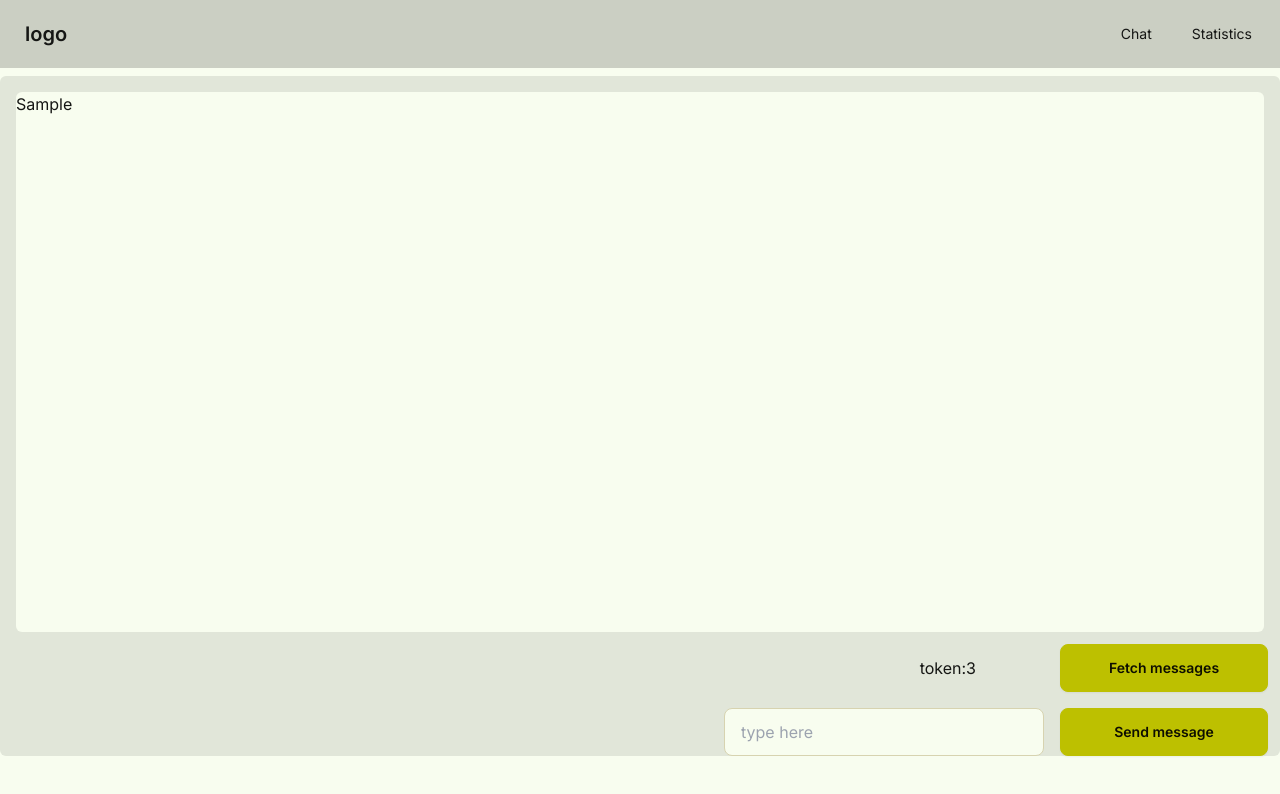
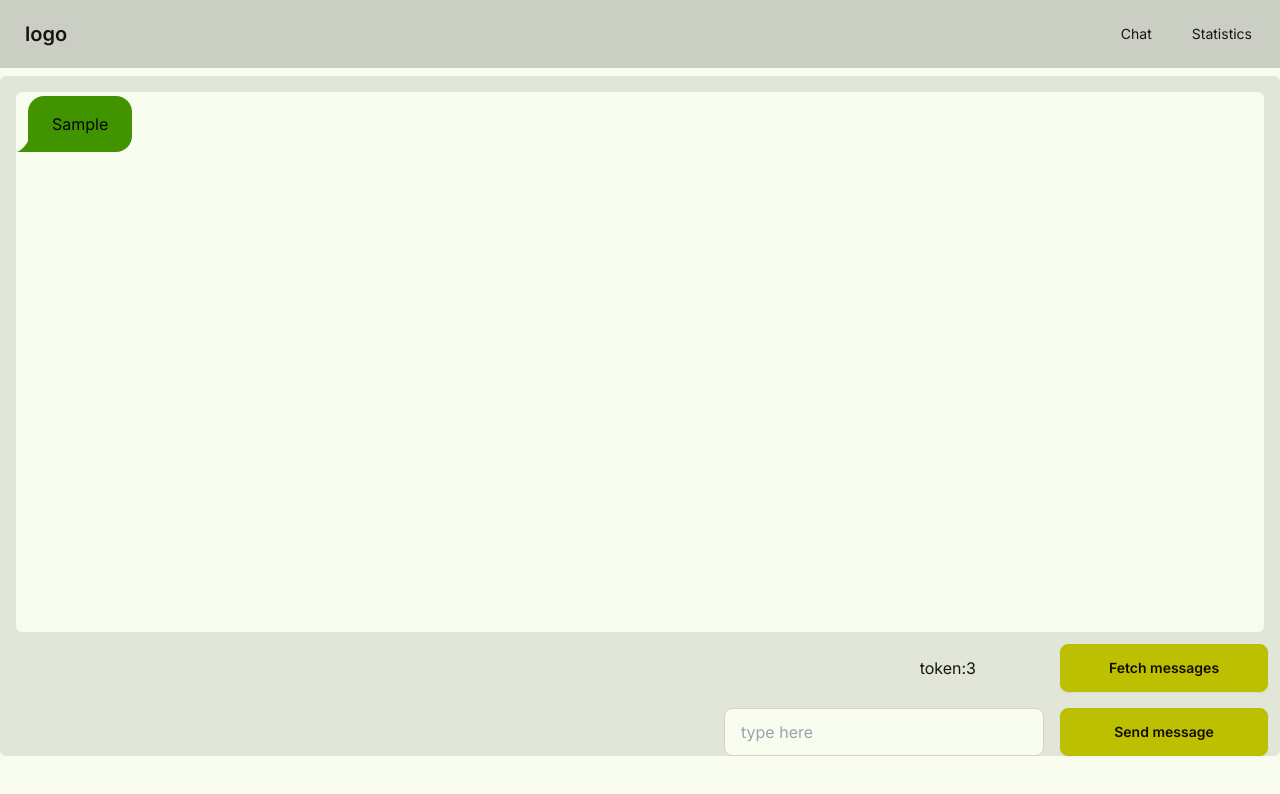
Before and after one commit to Infinite-Loopers2024/slow-chat-final, a Next.js app: page /chat in a window 1280 px wide. Both pictures are taken after typing "Sample" into the empty fields and a click on the button "Send message". Shown: the top 794 px of the page. Built offline with nearby package versions, Linux system fonts and the light colour scheme.

Commit message:
added chat bubble and maped over the messages
Co-authored-by: Mårten Söderlind <marten.soderlind@appliedtechnology.se>
Co-authored-by: Love <love.bellinder@gmail.com>
Co-authored-by: Ali <ali.mohseni05@yahoo.se>

```diff
--- a/src/ui/chat/chat.tsx
+++ b/src/ui/chat/chat.tsx
@@ -11,7 +11,7 @@ export default function ChatPage() {
   }
    return (
     <main className="container mx-auto pb-6 p-2 rounded-md bg-base-200 mt-2 h-[85lvh]">
-      <MessageBoard message={message} />
+      <MessageBoard messages={message} />
       <div className="flex items-center justify-end">
         <TokenCount />
       </div>
--- a/src/ui/chat/message-board.tsx
+++ b/src/ui/chat/message-board.tsx
@@ -1,10 +1,12 @@
 import React from "react";
+import Message from "./message";
 
-export default function MessageBoard({message}) {
+export default function MessageBoard({ messages }: { messages: string[] }) {
   return (
-    <div
-      id="message-placeholder"
-      className="h-5/6 bg-base-100 rounded-md m-2"
-    >{message}</div>
+    <div id="message-placeholder" className="h-5/6 bg-base-100 rounded-md m-2">
+      {messages.map((message) => (
+        <Message message={message} />
+      ))}
+    </div>
   );
 }
--- /dev/null
+++ b/src/ui/chat/message.tsx
@@ -0,0 +1,11 @@
+import React from "react";
+
+export default function Message({ message }: { message: string }) {
+  return (
+    <div className="chat chat-start">
+      <div className="chat-bubble chat-bubble-primary">
+        <p className="p-2">{message}</p>
+      </div>
+    </div>
+  );
+}
```
